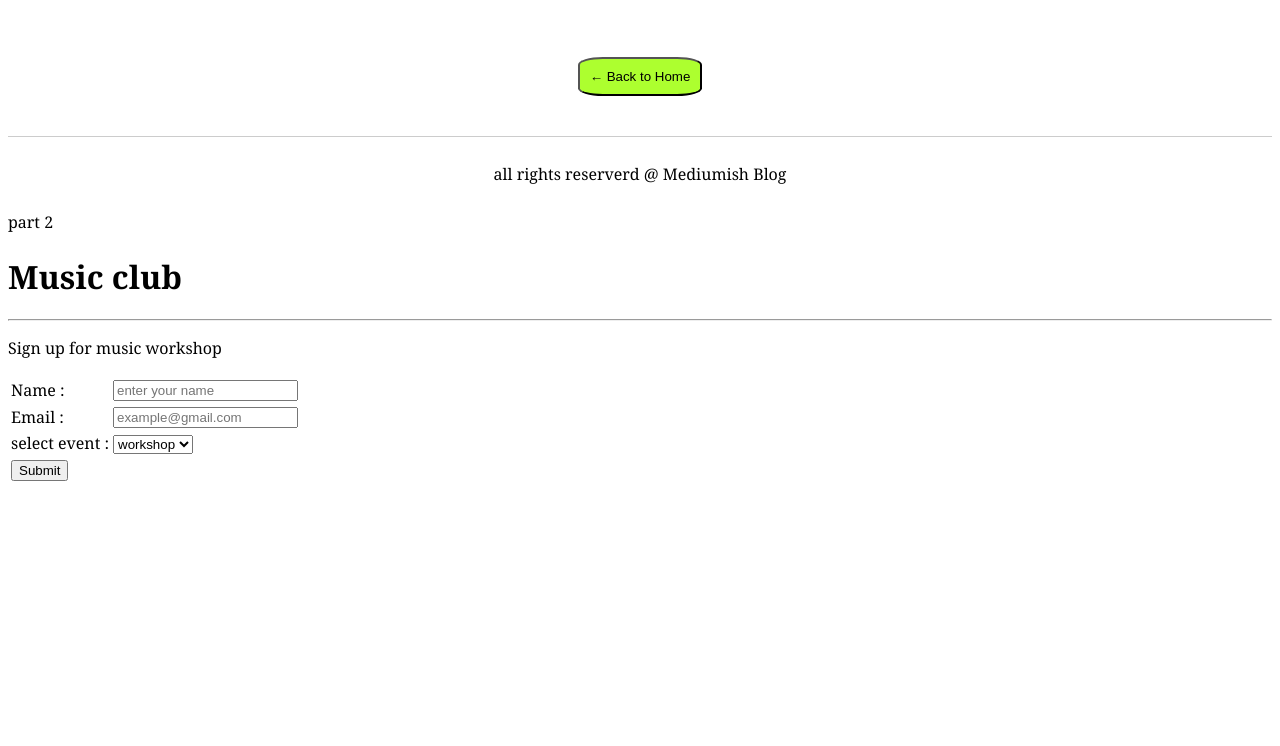
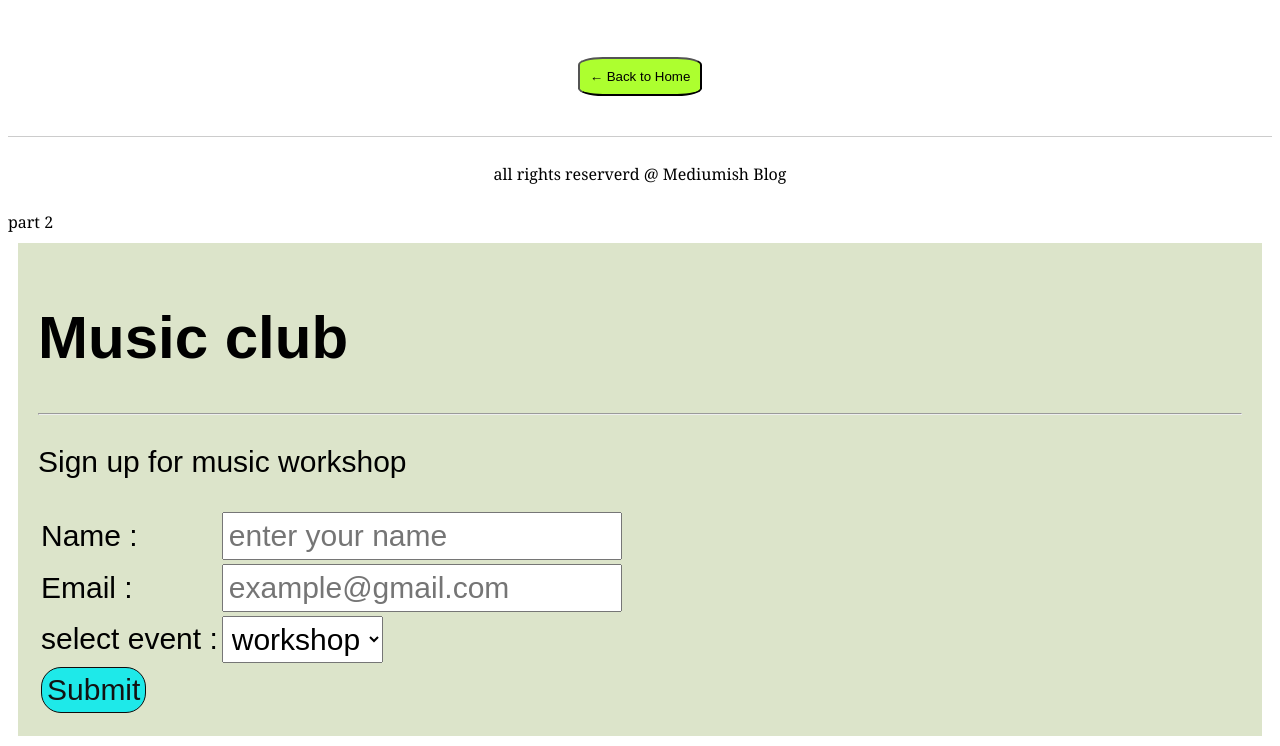
Before and after one commit to Rayz2425/relay-hackathonn, a plain HTML site: page relay-hackathon/index.html in a window 1280 px wide. Shown: the part 889-1635 px from the top of the page. Before the commit the page ends 1381 px from the top, so only its background shows below. Drawn offline with Linux system fonts and the light colour scheme.

Commit message:
Update style.css

```diff
--- a/relay-hackathon/style.css
+++ b/relay-hackathon/style.css
@@ -105,3 +105,27 @@ footer {
   padding:30px;
   justify-content: center;
 }
+.registrtionform{
+  font-family: Arial, Helvetica, sans-serif;
+  margin: 10px;
+  background-color: rgb(220, 228, 202);
+  padding: 20px;
+  font-size: 30px;
+}
+button[type="submit"]{
+  background-color: rgb(30, 233, 233);
+  color: #131212;
+  border: 1px solid rgb(12, 12, 12);
+  font-size: 30px;
+  border-radius: 20px;
+  padding: 5px;
+}
+input[type="text"]{
+  padding:5px;
+  font-size: 30px;
+}
+select{
+  font-size: 30px;
+
+  padding: 5px;
+}
```
